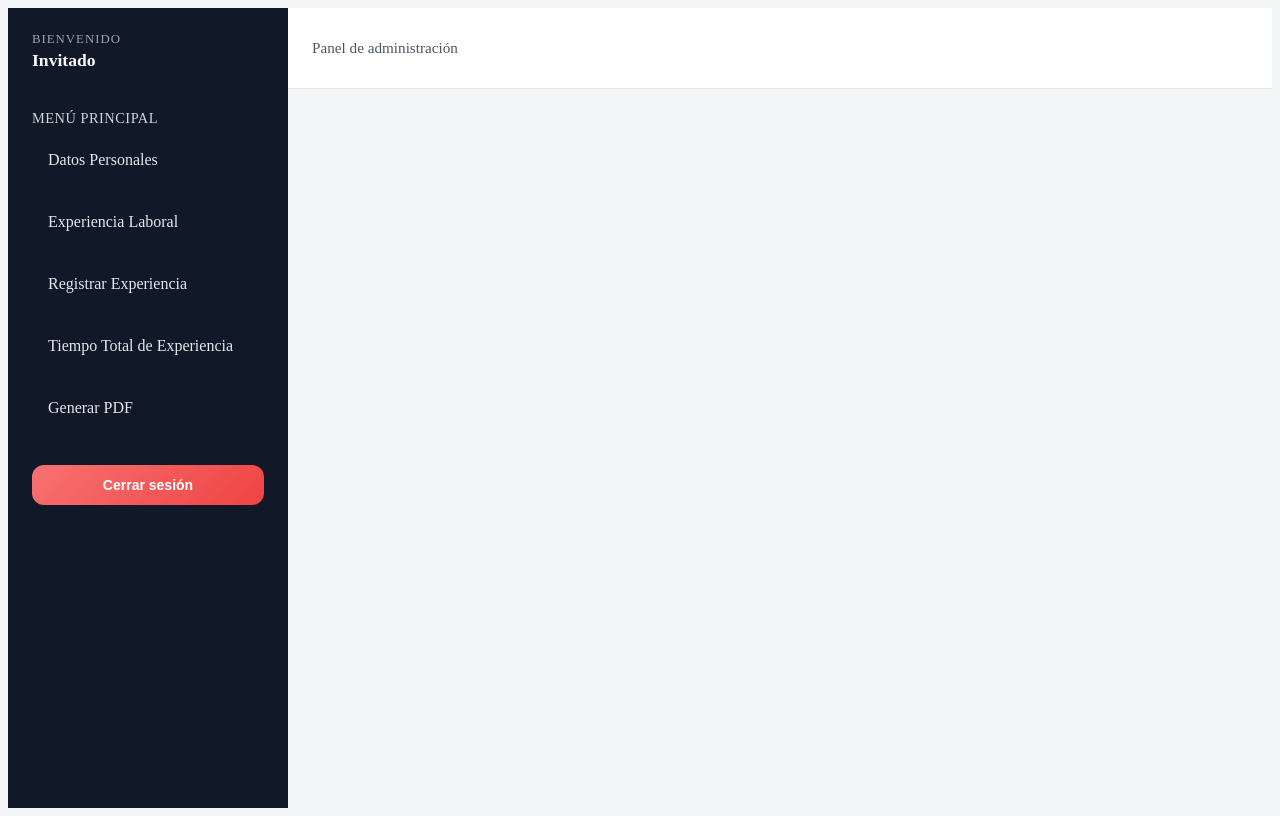
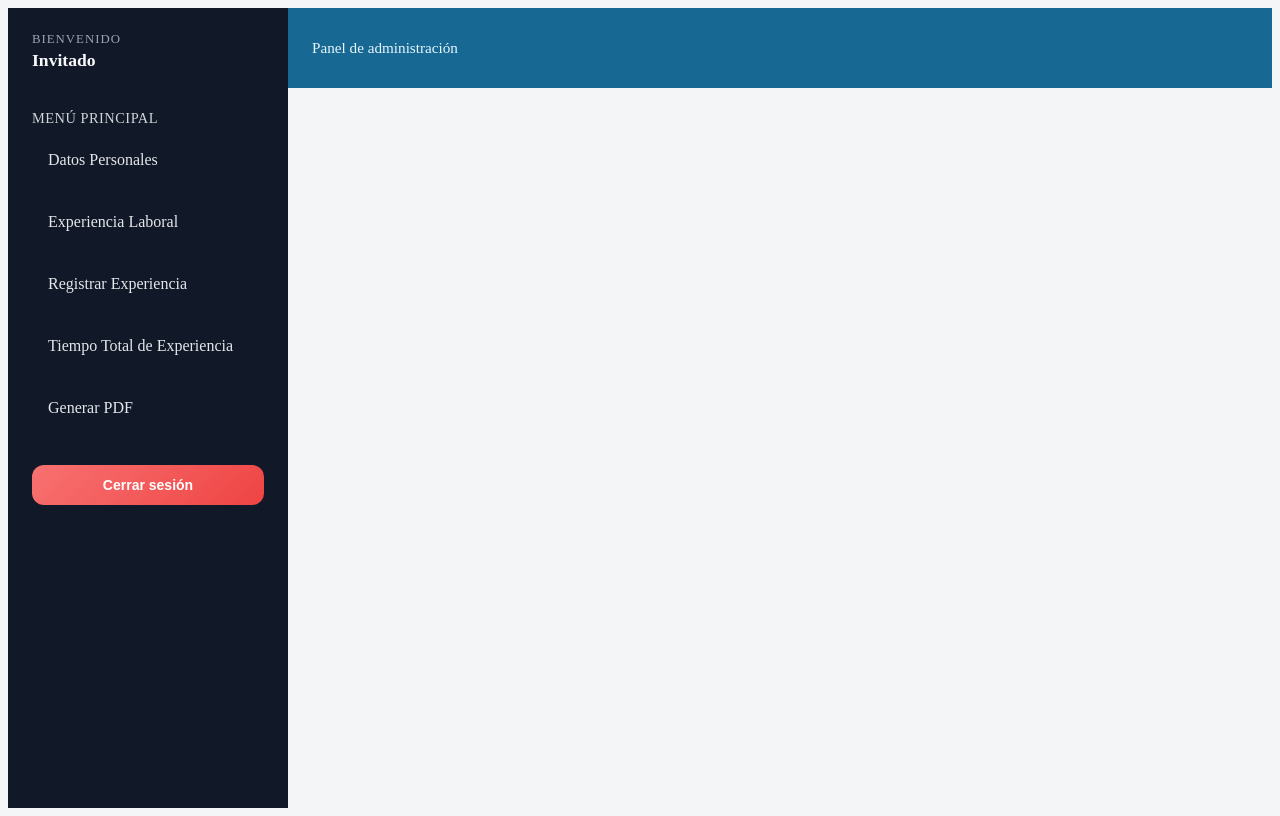
Before and after one commit to RandySimanca/formatounicoenlinea, a Vue app in the folder frontend/: page /panel in a window 1280 px wide. Built offline with nearby package versions, Linux system fonts and the light colour scheme; no server answers; sample sign-in values are in the browser's storage.

Commit message:
css cambiado para mejorar el aspecto visual del menu el los moviles

```diff
--- a/frontend/src/Layouts/LayoutPrivado.vue
+++ b/frontend/src/Layouts/LayoutPrivado.vue
@@ -129,16 +129,17 @@ onBeforeUnmount(() => {
   align-items: center;
   justify-content: space-between;
   padding: 1rem 1.5rem;
-  background: #ffffff;
-  border-bottom: 1px solid #e5e7eb;
+  background: rgb(23, 105, 148); /* NUEVO */
+  border-bottom: none; /* NUEVO */
+  color: #fff; /* NUEVO */
   position: sticky;
   top: 0;
   z-index: 2;
 }
 
 .content-header__info {
-  color: #4b5563;
   font-size: 0.95rem;
+  color: #e8f6fc; /* NUEVO */
 }
 
 .menu-toggle {
@@ -147,17 +148,22 @@ onBeforeUnmount(() => {
   gap: 0.5rem;
   padding: 0.6rem 1rem;
   border-radius: 999px;
-  border: 1px solid #d1d5db;
   background: #fff;
-  color: #111827;
   font-weight: 600;
   cursor: pointer;
   transition: box-shadow 0.2s ease, transform 0.2s ease;
+
+  /* NUEVO */
+  color: rgb(61, 186, 243);
+  border: 1px solid rgb(61, 186, 243);
 }
 
 .menu-toggle svg {
   width: 20px;
   height: 20px;
+
+  /* NUEVO */
+  stroke: rgb(61, 186, 243);
 }
 
 .menu-toggle:active {
```
